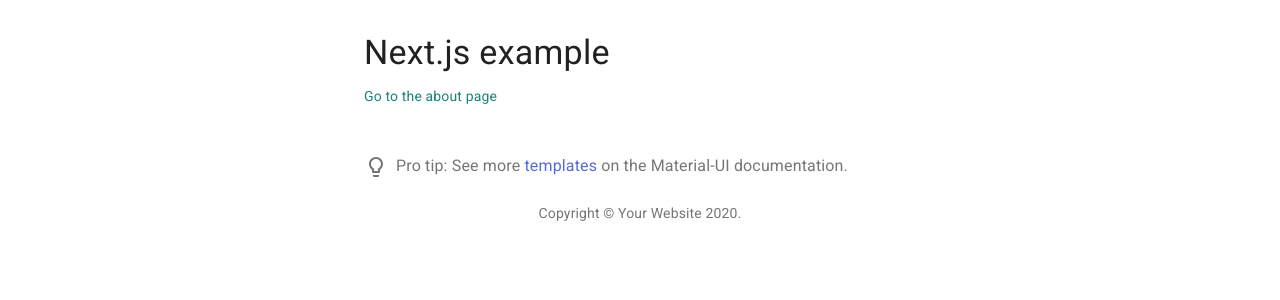
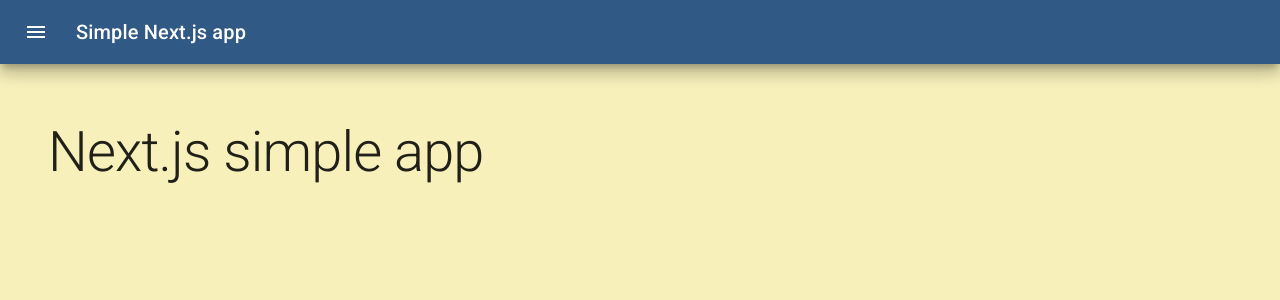
Before and after one commit to AlexanderPershin/simple-next, a Next.js app: page / in a window 1280 px wide. Shown: the top 300 px of the page. Built offline with nearby package versions, Linux system fonts and the light colour scheme.

Commit message:
material-ui layout and navigation added

```diff
--- a/package.json
+++ b/package.json
@@ -9,6 +9,8 @@
   },
   "dependencies": {
     "@material-ui/core": "^4.9.5",
+    "@material-ui/icons": "^4.9.1",
+    "clsx": "^1.1.0",
     "next": "9.3.0",
     "react": "16.13.0",
     "react-dom": "16.13.0"
--- a/pages/_app.js
+++ b/pages/_app.js
@@ -1,11 +1,40 @@
-import React, { useEffect } from 'react';
-import App from 'next/app';
+import React, { useEffect, useState } from 'react';
 import Head from 'next/head';
 import { ThemeProvider } from '@material-ui/core/styles';
 import CssBaseline from '@material-ui/core/CssBaseline';
 import theme from '../src/theme';
+import clsx from 'clsx';
+import { makeStyles, useTheme, createStyles } from '@material-ui/core/styles';
+import Drawer from '@material-ui/core/Drawer';
+import AppBar from '@material-ui/core/AppBar';
+import Toolbar from '@material-ui/core/Toolbar';
+import List from '@material-ui/core/List';
+import Typography from '@material-ui/core/Typography';
+import Divider from '@material-ui/core/Divider';
+import IconButton from '@material-ui/core/IconButton';
+import MenuIcon from '@material-ui/icons/Menu';
+import ChevronLeftIcon from '@material-ui/icons/ChevronLeft';
+import ChevronRightIcon from '@material-ui/icons/ChevronRight';
+import ListItem from '@material-ui/core/ListItem';
+import ListItemIcon from '@material-ui/core/ListItemIcon';
+import ListItemText from '@material-ui/core/ListItemText';
+import InboxIcon from '@material-ui/icons/MoveToInbox';
+import MailIcon from '@material-ui/icons/Mail';
+import useStyles from '../src/styles';
+import Link from '../src/Link';
 
 function MyApp({ Component, pageProps }) {
+  const classes = useStyles();
+  const [open, setOpen] = useState(false);
+
+  const handleDrawerOpen = () => {
+    setOpen(true);
+  };
+
+  const handleDrawerClose = () => {
+    setOpen(false);
+  };
+
   useEffect(() => {
     const jssStyles = document.querySelector('#jss-server-side');
     if (jssStyles) {
@@ -14,7 +43,7 @@
   }, []);
 
   return (
-    <React.Fragment>
+    <>
       <Head>
         <title>Next</title>
         <meta
@@ -23,11 +52,79 @@
         />
       </Head>
       <ThemeProvider theme={theme}>
-        {/* CssBaseline kickstart an elegant, consistent, and simple baseline to build upon. */}
-        <CssBaseline />
-        <Component {...pageProps} />
+        <div className={classes.root}>
+          {/* CssBaseline kickstart an elegant, consistent, and simple baseline to build upon. */}
+          <CssBaseline />
+          <AppBar
+            position='fixed'
+            className={clsx(classes.appBar, {
+              [classes.appBarShift]: open
+            })}
+          >
+            <Toolbar>
+              <IconButton
+                color='inherit'
+                aria-label='open drawer'
+                onClick={handleDrawerOpen}
+                edge='start'
+                className={clsx(classes.menuButton, open && classes.hide)}
+              >
+                <MenuIcon />
+              </IconButton>
+              <Typography variant='h6' noWrap>
+                Simple Next.js app
+              </Typography>
+            </Toolbar>
+          </AppBar>
+          <Drawer
+            className={classes.drawer}
+            variant='persistent'
+            anchor='left'
+            open={open}
+            classes={{
+              paper: classes.drawerPaper
+            }}
+          >
+            <div className={classes.drawerHeader}>
+              <IconButton onClick={handleDrawerClose}>
+                {theme.direction === 'ltr' ? (
+                  <ChevronLeftIcon />
+                ) : (
+                  <ChevronRightIcon />
+                )}
+              </IconButton>
+            </div>
+            <Divider />
+            <List>
+              <Link href='/'>
+                <ListItem button key='/'>
+                  <ListItemIcon>
+                    <InboxIcon />
+                  </ListItemIcon>
+                  <ListItemText primary='Home' />
+                </ListItem>
+              </Link>
+              <Link href='/about'>
+                <ListItem button key='/about'>
+                  <ListItemIcon>
+                    <InboxIcon />
+                  </ListItemIcon>
+                  <ListItemText primary='About' />
+                </ListItem>
+              </Link>
+            </List>
+          </Drawer>
+          <main
+            className={clsx(classes.content, {
+              [classes.contentShift]: open
+            })}
+          >
+            <div className={classes.drawerHeader} />
+            <Component {...pageProps} />
+          </main>
+        </div>
       </ThemeProvider>
-    </React.Fragment>
+    </>
   );
 }
 
--- a/pages/index.js
+++ b/pages/index.js
@@ -3,34 +3,15 @@
 import Typography from '@material-ui/core/Typography';
 import Box from '@material-ui/core/Box';
 import MuiLink from '@material-ui/core/Link';
-import ProTip from '../src/ProTip';
 import Link from '../src/Link';
-
-function Copyright() {
-  return (
-    <Typography variant='body2' color='textSecondary' align='center'>
-      {'Copyright © '}
-      <MuiLink color='inherit' href='https://material-ui.com/'>
-        Your Website
-      </MuiLink>{' '}
-      {new Date().getFullYear()}
-      {'.'}
-    </Typography>
-  );
-}
 
 export default function Index() {
   return (
-    <Container maxWidth='sm'>
+    <Container maxWidth='lg'>
       <Box my={4}>
-        <Typography variant='h4' component='h1' gutterBottom>
-          Next.js example
+        <Typography variant='h1' component='h1' gutterBottom>
+          Next.js simple app
         </Typography>
-        <Link href='/about' color='secondary'>
-          Go to the about page
-        </Link>
-        <ProTip />
-        <Copyright />
       </Box>
     </Container>
   );
--- a/src/ProTip.js
+++ /dev/null
@@ -1,37 +0,0 @@
-import React from 'react';
-import { makeStyles } from '@material-ui/core/styles';
-import Link from '@material-ui/core/Link';
-import SvgIcon from '@material-ui/core/SvgIcon';
-import Typography from '@material-ui/core/Typography';
-
-function LightBulbIcon(props) {
-  return (
-    <SvgIcon {...props}>
-      <path d='M9 21c0 .55.45 1 1 1h4c.55 0 1-.45 1-1v-1H9v1zm3-19C8.14 2 5 5.14 5 9c0 2.38 1.19 4.47 3 5.74V17c0 .55.45 1 1 1h6c.55 0 1-.45 1-1v-2.26c1.81-1.27 3-3.36 3-5.74 0-3.86-3.14-7-7-7zm2.85 11.1l-.85.6V16h-4v-2.3l-.85-.6C7.8 12.16 7 10.63 7 9c0-2.76 2.24-5 5-5s5 2.24 5 5c0 1.63-.8 3.16-2.15 4.1z' />
-    </SvgIcon>
-  );
-}
-
-const useStyles = makeStyles(theme => ({
-  root: {
-    margin: theme.spacing(6, 0, 3)
-  },
-  lightBulb: {
-    verticalAlign: 'middle',
-    marginRight: theme.spacing(1)
-  }
-}));
-
-export default function ProTip() {
-  const classes = useStyles();
-  return (
-    <Typography className={classes.root} color='textSecondary'>
-      <LightBulbIcon className={classes.lightBulb} />
-      Pro tip: See more{' '}
-      <Link href='https://material-ui.com/getting-started/templates/'>
-        templates
-      </Link>{' '}
-      on the Material-UI documentation.
-    </Typography>
-  );
-}
--- /dev/null
+++ b/src/styles.js
@@ -0,0 +1,63 @@
+import { makeStyles } from '@material-ui/core/styles';
+import theme from './theme';
+
+const drawerWidth = 240;
+
+export default makeStyles(() => ({
+  root: {
+    display: 'flex'
+  },
+  appBar: {
+    transition: theme.transitions.create(['margin', 'width'], {
+      easing: theme.transitions.easing.sharp,
+      duration: theme.transitions.duration.leavingScreen
+    }),
+    boxShadow: theme.shadows[10]
+  },
+  appBarShift: {
+    width: `calc(100% - ${drawerWidth}px)`,
+    marginLeft: drawerWidth,
+    transition: theme.transitions.create(['margin', 'width'], {
+      easing: theme.transitions.easing.easeOut,
+      duration: theme.transitions.duration.enteringScreen
+    })
+  },
+  menuButton: {
+    marginRight: theme.spacing(2)
+  },
+  hide: {
+    display: 'none'
+  },
+  drawer: {
+    width: drawerWidth,
+    flexShrink: 0
+  },
+  drawerPaper: {
+    width: drawerWidth,
+    backgroundColor: theme.palette.background.default,
+    boxShadow: theme.shadows[10]
+  },
+  drawerHeader: {
+    display: 'flex',
+    alignItems: 'center',
+    padding: theme.spacing(0, 1),
+    ...theme.mixins.toolbar,
+    justifyContent: 'flex-end'
+  },
+  content: {
+    flexGrow: 1,
+    padding: theme.spacing(3),
+    transition: theme.transitions.create('margin', {
+      easing: theme.transitions.easing.sharp,
+      duration: theme.transitions.duration.leavingScreen
+    }),
+    marginLeft: -drawerWidth
+  },
+  contentShift: {
+    transition: theme.transitions.create('margin', {
+      easing: theme.transitions.easing.easeOut,
+      duration: theme.transitions.duration.enteringScreen
+    }),
+    marginLeft: 0
+  }
+}));
--- a/src/theme.js
+++ b/src/theme.js
@@ -1,20 +1,40 @@
 import { createMuiTheme } from '@material-ui/core/styles';
-import { red } from '@material-ui/core/colors';
 
 // Create a theme instance.
 const theme = createMuiTheme({
   palette: {
     primary: {
-      main: '#556cd6'
+      main: '#305985',
+      dark: '#576b85'
     },
     secondary: {
-      main: '#19857b'
+      light: '#5eb37a',
+      main: '#14614b',
+      dark: '#11484c'
     },
     error: {
-      main: red.A400
+      main: '#eba557'
     },
     background: {
-      default: '#fff'
+      default: '#f8f0bb',
+      dark: '#dbd293'
+    }
+  },
+  typography: {
+    h1: {
+      fontSize: '3.5rem'
+    },
+    h2: {
+      fontSize: '3rem'
+    },
+    h3: {
+      fontSize: '2.5rem'
+    },
+    h4: {
+      fontSize: '2rem'
+    },
+    h5: {
+      fontSize: '1.8rem'
     }
   }
 });
```
Also changed, not shown: pages/about.js (+3 -29 lines), 1 other file (tests, documents, lock files or other folders).
